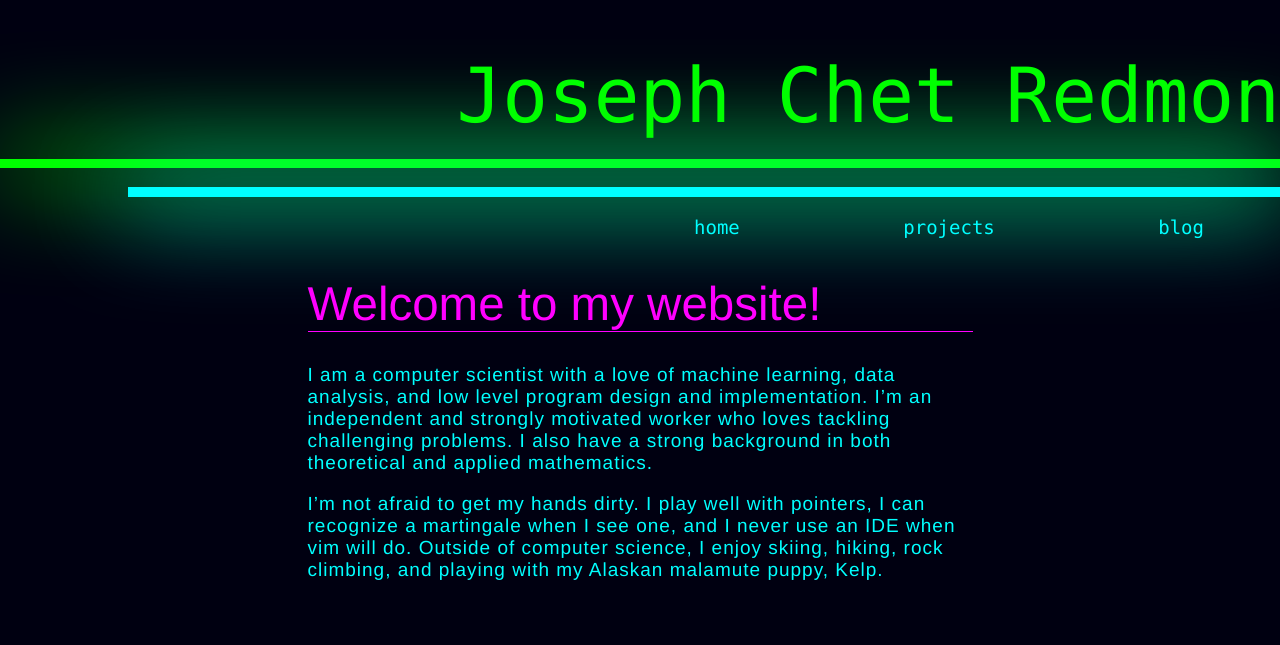
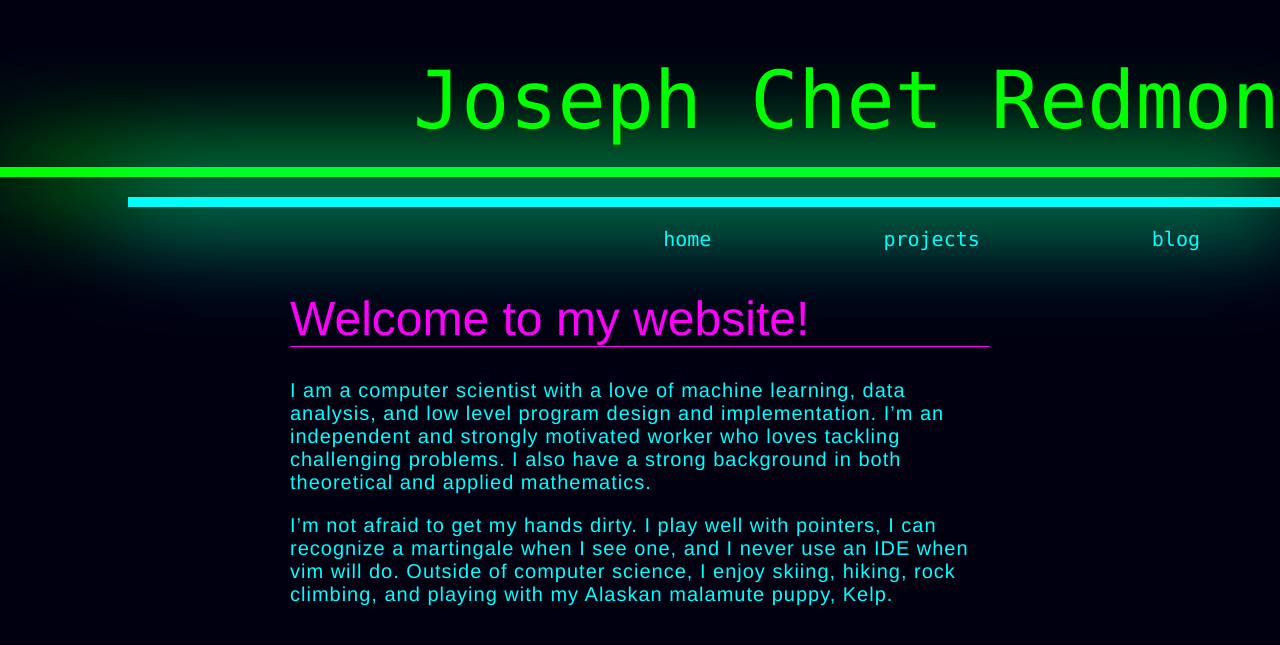
Before and after one commit to pjreddie/pjreddie.com, a Django app: page / in a window 1280 px wide. Shown: the top 645 px of the page. Run offline with Django 3.2, Linux system fonts and the light colour scheme.

Commit message:
Changed base size in css to 20px font

```diff
--- a/pjreddie/core/static/css/base.css
+++ b/pjreddie/core/static/css/base.css
@@ -1,6 +1,6 @@
 html, body{
 	font-family:"Helvetica Neue",Helvetica,Arial,sans-serif;
-	font-size:19px;
+	font-size:20px;
 	margin:0;
 	padding:0;
 	background-color:transparent;
@@ -59,7 +59,7 @@ html{
 }
 
 h1{
-	font-size:2.5em;
+	font-size:48px;
 	font-weight:100;
 	color:#f0f;
 	border-bottom:solid 1px #f0f;
```
